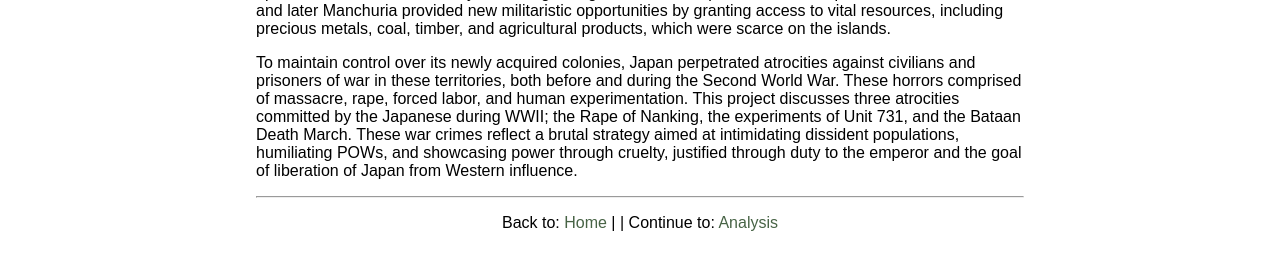
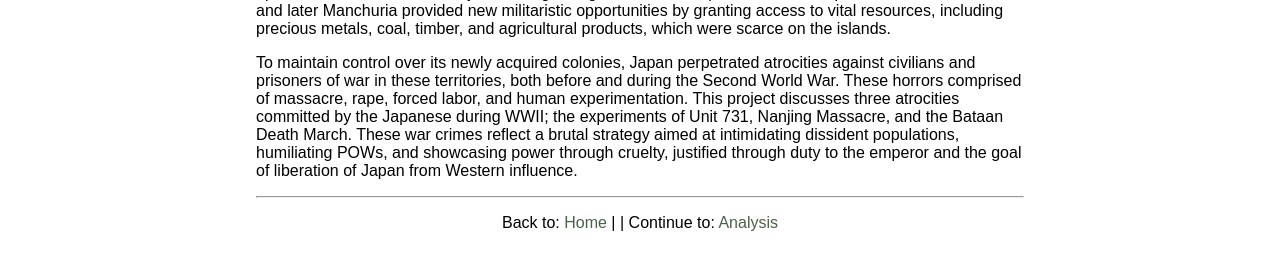
Before and after one commit to WaLazzara/LAZZARA-WILLIAM-WOH3931, a Jekyll site: the page built from 001_introduction.md, in a window 1280 px wide. Shown: the part 426-696 px from the top of the page. Built offline with Jekyll 4.4.1, drawn with Linux system fonts in a browser that asks for light colours.

Commit message:
Update 001_introduction.md

```diff
--- a/001_introduction.md
+++ b/001_introduction.md
@@ -6,7 +6,7 @@ number: 1
 # Introduction- Will Lazzara
 Japanese nationalism stemmed from an intense policy of state Shinto that established the Emperor as a secular leader and divine authority. Like many nations, Japan had its own set of knightly values, known as the Bushido warrior code. The system dates back to feudal Japan, emphasizing duty, loyalty, and honor toward the emperor until death. After the Meiji Restoration, which re-established the Emperor's authority over the Tokugawa shogunate, Japan made a national effort to modernize to compete with Western powers and eliminate the colonial threat in East Asia. Japan’s rapid industrialization allowed for the militarization of a central army; this was not possible under the Tokugawa shogunate. The military was fiercely loyal to the Emperor and successful in its early conflicts. Impressive victories in the Sino and Russo-Japanese wars opened the Western world’s eyes to the growing threat of the Japanese forces. Japan's annexation of Korea and later Manchuria provided new militaristic opportunities by granting access to vital resources, including precious metals, coal, timber, and agricultural products, which were scarce on the islands.
 
-To maintain control over its newly acquired colonies, Japan perpetrated atrocities against civilians and prisoners of war in these territories, both before and during the Second World War. These horrors comprised of massacre, rape, forced labor, and human experimentation. This project discusses three atrocities committed by the Japanese during WWII; the Rape of Nanking, the experiments of Unit 731, and the Bataan Death March. These war crimes reflect a brutal strategy aimed at intimidating dissident populations, humiliating POWs, and showcasing power through cruelty, justified through duty to the emperor and the goal of liberation of Japan from Western influence.
+To maintain control over its newly acquired colonies, Japan perpetrated atrocities against civilians and prisoners of war in these territories, both before and during the Second World War. These horrors comprised of massacre, rape, forced labor, and human experimentation. This project discusses three atrocities committed by the Japanese during WWII; the experiments of Unit 731, Nanjing Massacre, and the Bataan Death March. These war crimes reflect a brutal strategy aimed at intimidating dissident populations, humiliating POWs, and showcasing power through cruelty, justified through duty to the emperor and the goal of liberation of Japan from Western influence.
 
 [^1]: First example footnote. View other pages to see sample methods of working with Markdown.
 [^2]: I copied this text from this [website](https://www.lipsum.com/feed/html)
```
